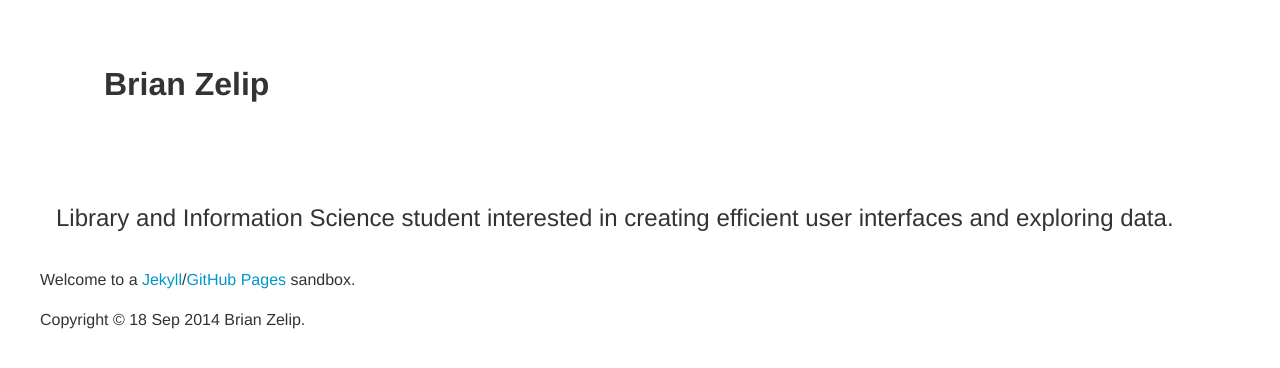
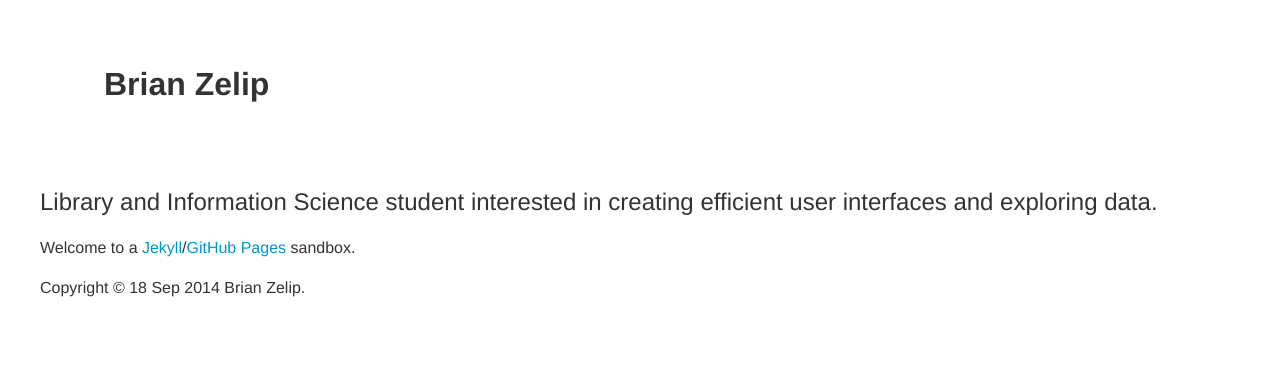
Before and after one commit to brianzelip/jekyll-test, a Jekyll site: the page built from index.md, in a window 1280 px wide. Shown: the top 368 px of the page. Built offline with Jekyll 4.4.1, drawn with Linux system fonts in a browser that asks for light colours.

Commit message:
Update header.html

```diff
--- a/_includes/header.html
+++ b/_includes/header.html
@@ -1,6 +1,6 @@
 <header>
 
   <h1 class="p4">{{ site.author.name }}</h1>
-  <p class="h3 p2">{{ site.author.description }}</p>
+  <p class="h3 pl4">{{ site.author.description }}</p>
 
 </header>
```
